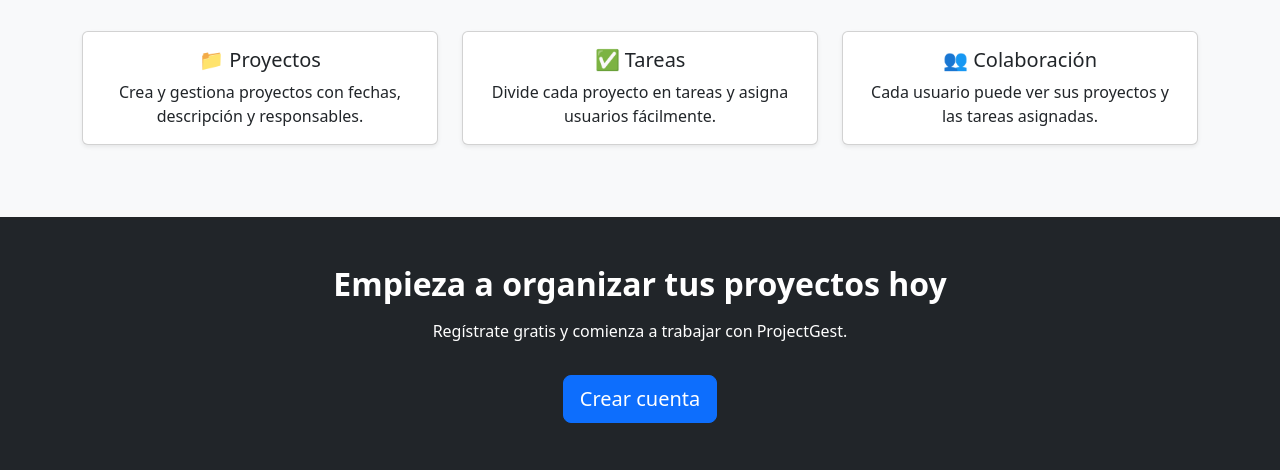
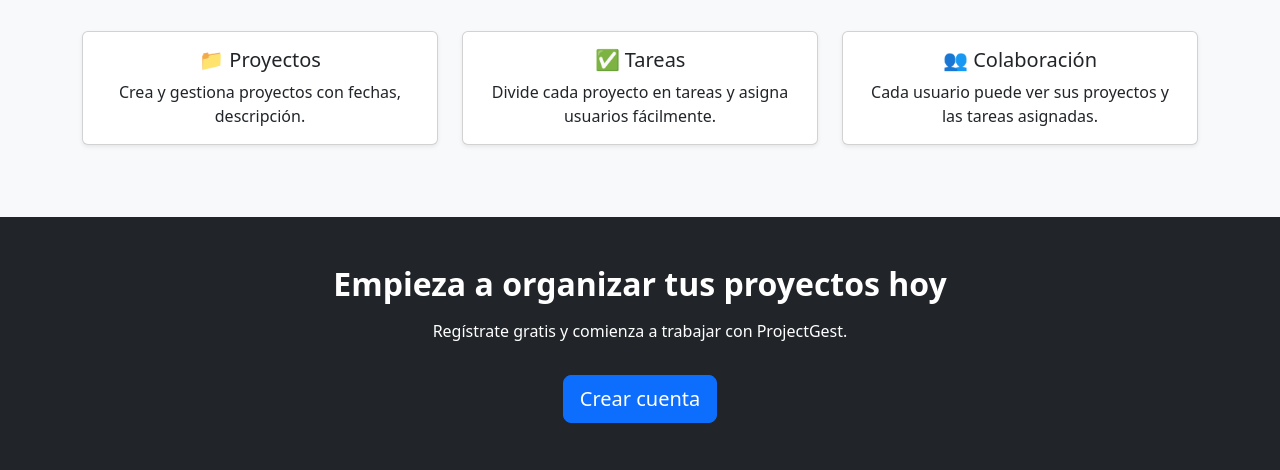
Before and after one commit to tfermoso/projectgest, a PHP site: template src/Views/home/index.php in a window 1280 px wide. Shown: the part 375-845 px from the top of the page. Run offline with PHP 8.4, Linux system fonts and the light colour scheme; the template is opened without the code that fills it, so the values that code supplies are empty; some libraries are stand-ins or nearby versions.

Commit message:
ajustando contenido index

```diff
--- a/src/Views/home/index.php
+++ b/src/Views/home/index.php
@@ -57,7 +57,7 @@
                     <div class="card-body">
                         <h5 class="card-title">📁 Proyectos</h5>
                         <p class="card-text">
-                            Crea y gestiona proyectos con fechas, descripción y responsables.
+                            Crea y gestiona proyectos con fechas, descripción.
                         </p>
                     </div>
                 </div>
```
